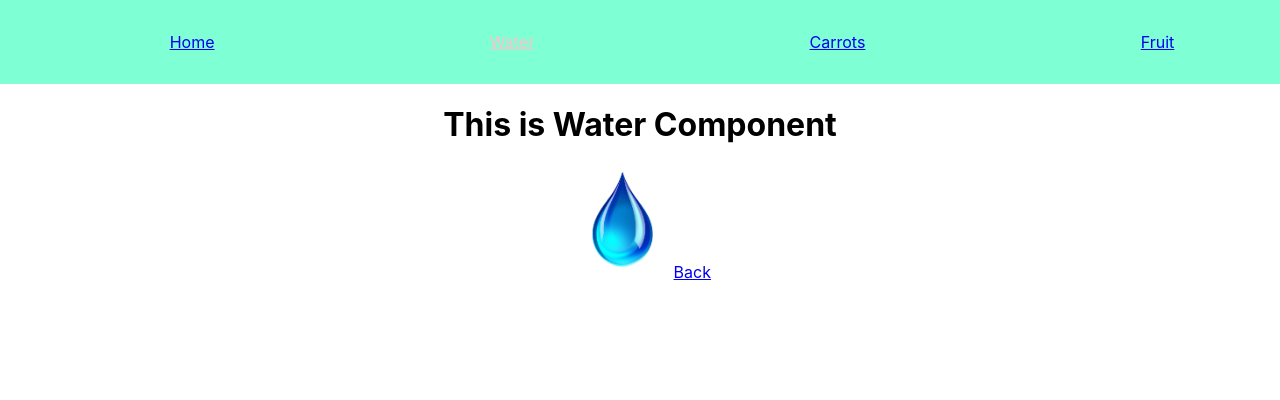
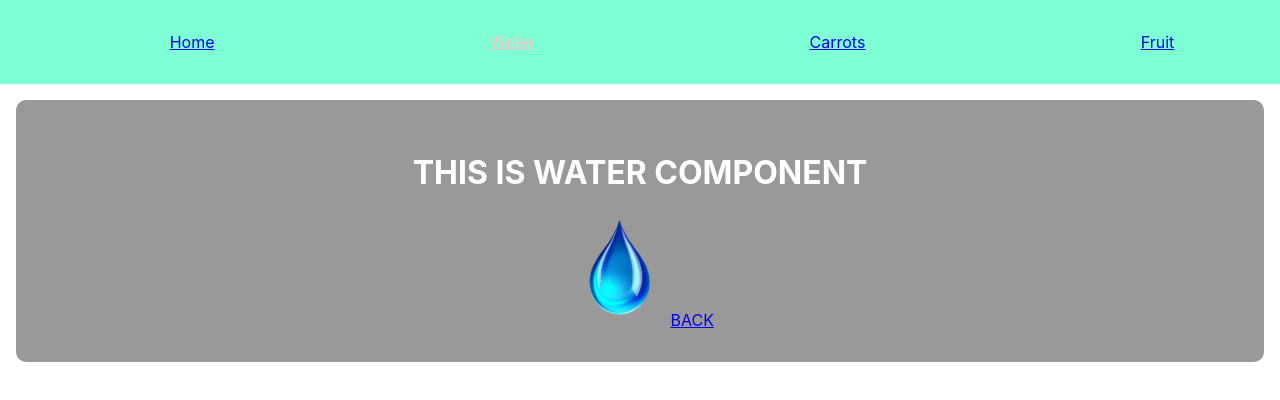
Before and after one commit to vanessanaja/vending-machine, a React (Create React App) app: page /water in a window 1280 px wide. Shown: the top 400 px of the page. Built offline with nearby package versions, Linux system fonts and the light colour scheme.

Commit message:
wrap all components in message ccomponent

```diff
--- a/src/Carrots.js
+++ b/src/Carrots.js
@@ -9,8 +9,10 @@
   render(){
     return(
       <div className='Vending-Machine'>
+      <Message>
         <h1>This is the Carrots Component</h1>
         <Link to='/'>Back</Link>
+      </Message>
       </div>
     )
   }
--- a/src/Fruit.js
+++ b/src/Fruit.js
@@ -9,8 +9,10 @@
   render(){
     return(
       <div className='Vending-Machine'>
+      <Message>
         <h1>This is the Fruit Component</h1>
         <Link to='/'>Back</Link>
+        </Message>
       </div>
     )
   }
--- a/src/Water.js
+++ b/src/Water.js
@@ -11,9 +11,11 @@
   render(){
     return(
       <div className='Vending-Machine'>
+      <Message>
         <h1>This is Water Component</h1>
         <img src={waterIMG} alt='water' className='drop'></img>
         <Link to='/'>Back</Link>
+        </Message>
       </div>
     )
   }
```
